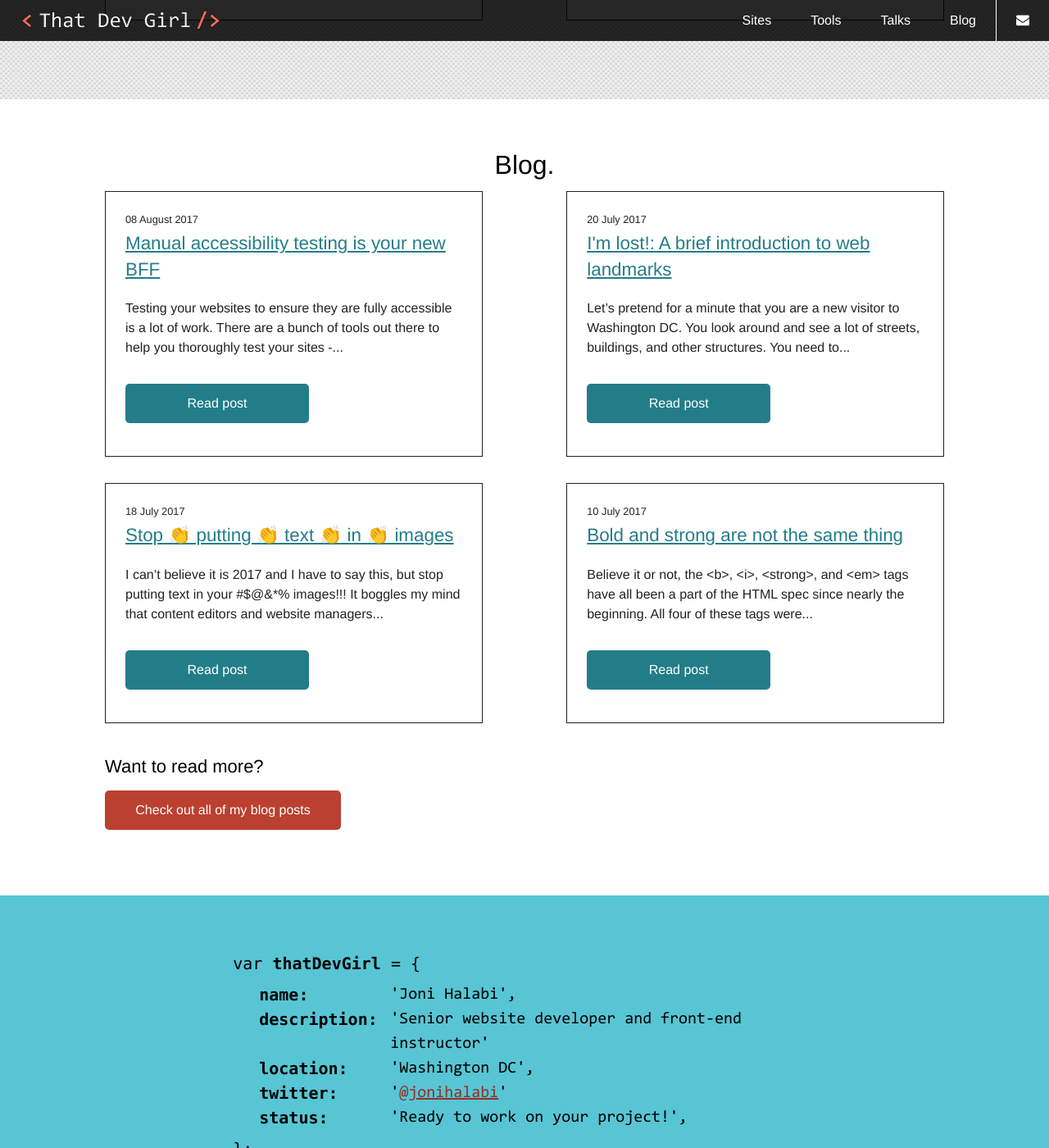
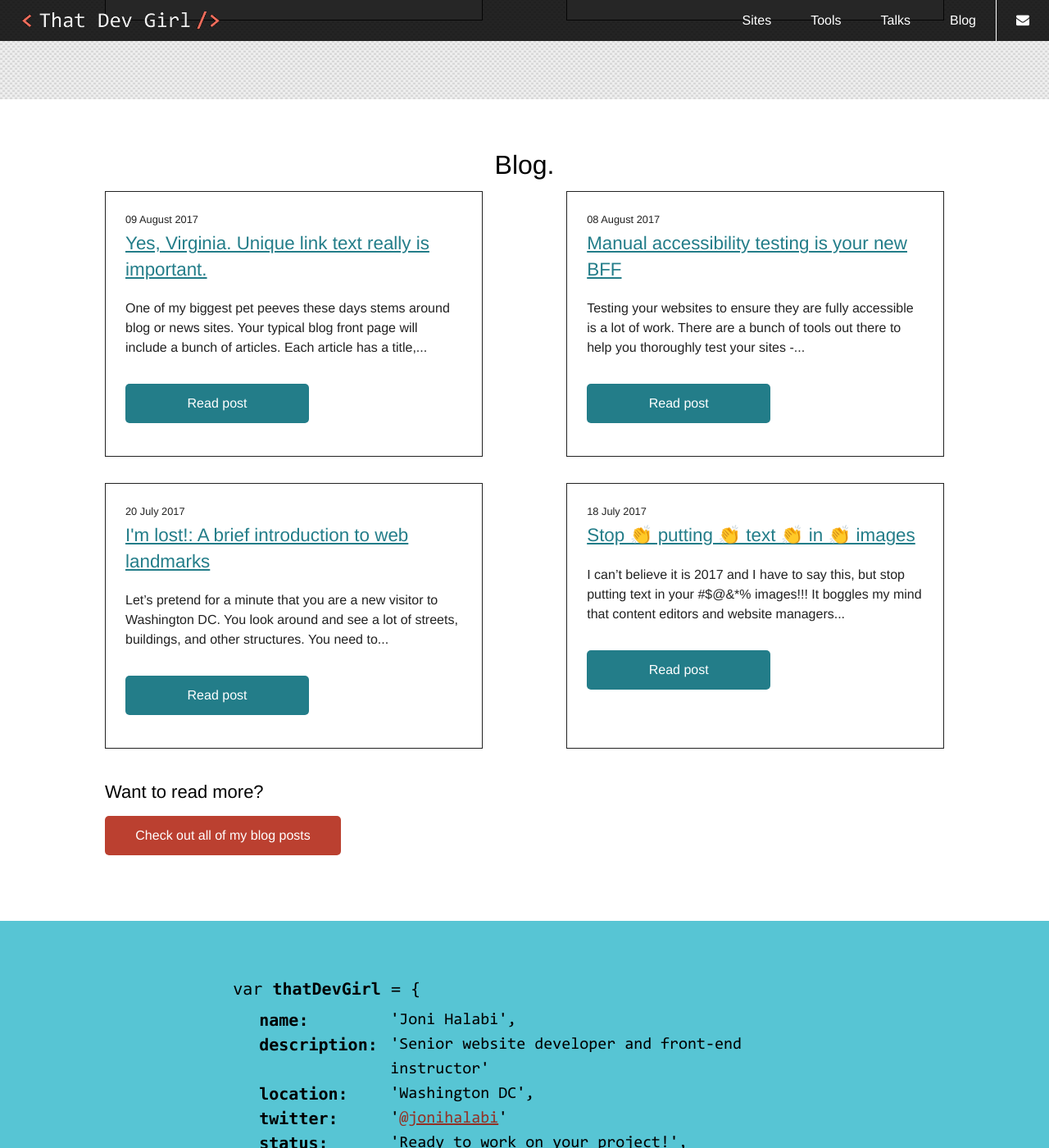
Before and after one commit to That-Dev-Girl-Archives/thatdevgirl.com, a Jekyll site: the page built from index.md, in a window 1280 px wide and 1400 px high, scrolled down 5964 px. Shown: the whole window at 82% size. Built offline with Jekyll 4.4.1, drawn with Linux system fonts in a browser that asks for light colours; part of the change alters nothing that is shown.

Commit message:
Adding new blog post

```diff
--- /dev/null
+++ b/_posts/2017-08-09-unique-link-text-is-important.md
@@ -0,0 +1,81 @@
+---
+layout: post
+title: "Yes, Virginia. Unique link text really is important."
+date: "2017-08-09"
+categories:
+  - accessibility
+---
+
+One of my biggest pet peeves these days stems around blog or news sites. Your typical blog front page will include a bunch of articles.  Each article has a title, a date, maybe an image, and a small bit of "teaser" text from the article itself.  The goal is to get the reader to choose a specific article and click to read the entire article.  To make that goal abundantly clear, each article on this front page includes a link or a button that usually says "Read More" _(or something similar)_.
+
+_Sigh._  "Read More."  In context, this link makes sense.  If we have a page that includes an article blurb about cats and an article blurb about dogs, I can click on the "Read More" link next to the cat article to read more about cats or the "Read More" link next to the dog article to read more about dogs.
+
+## But what if I can't see the page?
+
+Let's say that instead of looking at the page, I am reading the page using a screen reader.  I _could_ read the content on the page sequentially.
+
+However, I can also pull up a list of all of the links on the page and figure out where I want to navigate to next based on this links list.
+
+## The links list is content out of context.
+
+The existence of this links list is the entire basis of my "Read More" pet peeve.  All of these "Read More" links are now a problem because they have redundant link text, but they go to different locations.
+
+While there is enough context on the page itself to establish which "Read More" link belongs to which article, that context only exists when a user is looking at the page layout or reading the content of the page sequentially.  The links by themselves do not provide this context.
+
+Let's check out an example from the Evernote blog:
+
+![The links list for the Evernote blog from VoiceOver]({{ site.url }}/assets/images/posts/evernote-links-list.jpg)
+
+This is just part of the links list, but we can already see that there are three different "READ MORE" links.  Read more what?  Am I reading more of the same article a bunch of times?  Probably not.  In that case, which of these "Read More" links go to which article?  Without the context of the page, there is no way to know.
+
+## How is this links list generated?
+
+Every screen reader generates a links list from all of the `<a>` tags in the HTML for the page.  The links list shows these links in order and, by default, labels them according to their link text.  So, for example, if the HTML looks like this:
+
+{% highlight html %}
+<p>My first article</p>
+<a href="/article1">Read More</a>
+
+<p>My second article</p>
+<a href="/article2">Read More</a>
+
+<p>My third article</p>
+<a href="/article3">Read More</a>
+{% endhighlight %}
+
+Then the screen reader's links list will look like this:
+
+{% highlight text %}
+Read More
+Read More
+Read More
+{% endhighlight %}
+
+Helpful, right?
+
+## A better links list
+
+Alternatively, I can add the `aria-label` attribute to these links to give screen readers more specific information about each link.  So, the previous example can be fixed like this:
+
+{% highlight html %}
+<p>My first article</p>
+<a href="/article1" aria-label="Read more about my first article">Read More</a>
+
+<p>My second article</p>
+<a href="/article2" aria-label="Read more about my second article">Read More</a>
+
+<p>My third article</p>
+<a href="/article3" aria-label="Read more about my third article">Read More</a>
+{% endhighlight %}
+
+As a result, the new and improved links list will look like this:
+
+{% highlight text %}
+Read more about my first article
+Read more about my second article
+Read more about my third article
+{% endhighlight %}
+
+## Need more information?
+
+If you would like to read more about the WCAG requirements around unique link text, [WCAG Success Criterion 2.4.9](https://www.w3.org/TR/UNDERSTANDING-WCAG20/navigation-mechanisms-link.html) addresses this in more detail.  This particular issue is a AAA issue; however it is still an important one to address for screen reader users.
--- a/_sass/globals/_typography.scss
+++ b/_sass/globals/_typography.scss
@@ -79,3 +79,9 @@ blockquote {
     }
   }
 }
+
+code {
+  &.highlighter-rouge {
+    color: $red;
+  }
+}
```
Also changed, not shown: assets/images/posts/evernote-links-list.jpg (added).
